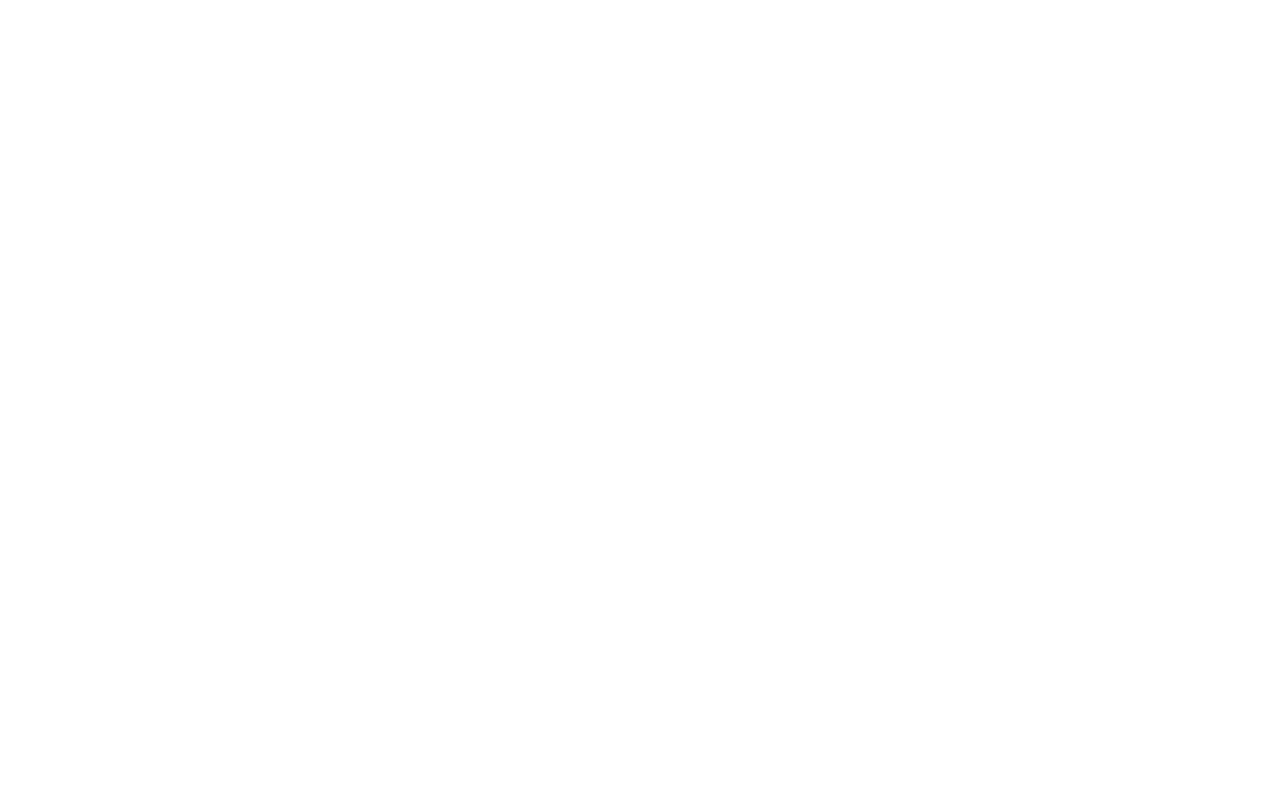
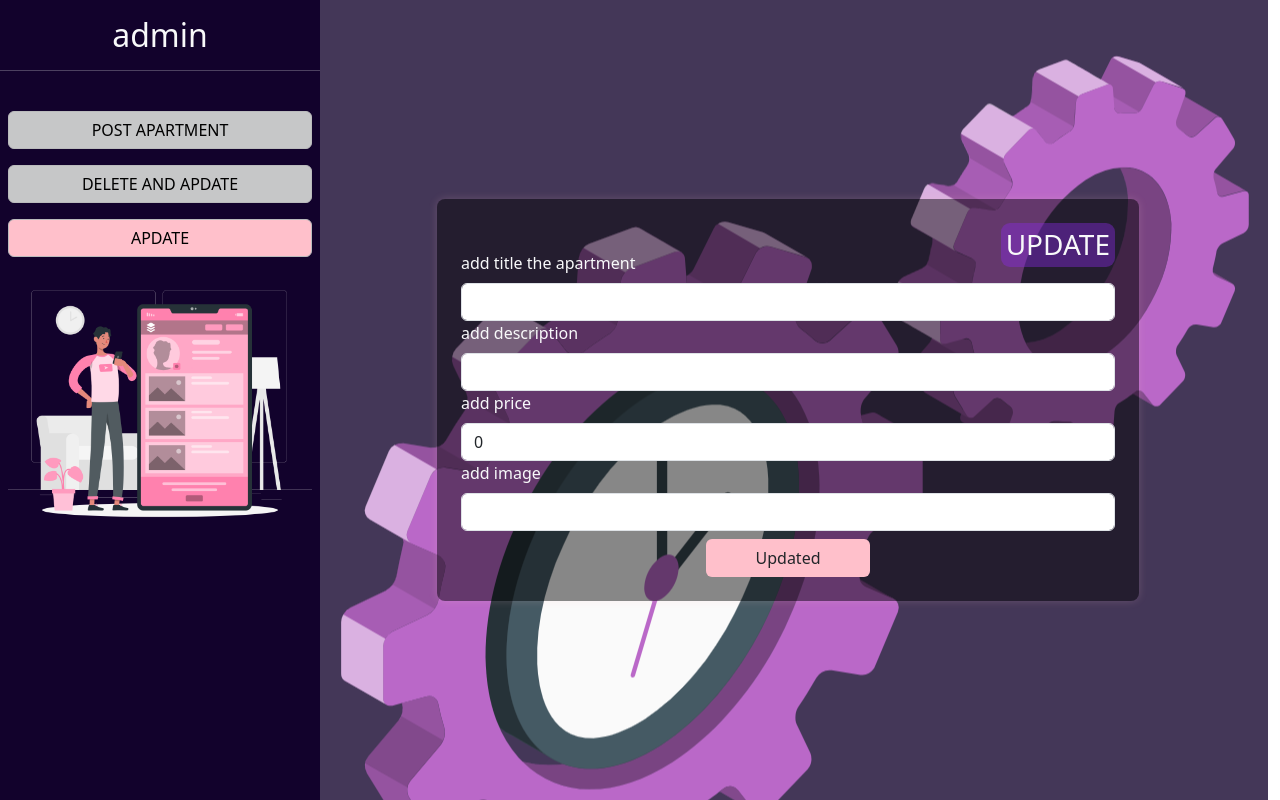
Before and after one commit to abde00taki/hotel, a React app: page /update/1 in a window 1280 px wide. Before the commit this address had no page. Built offline with nearby package versions, Linux system fonts and the light colour scheme; no server answers; the HTML template or start-up script is replaced by a standard one.

Commit message:
router update added

```diff
--- a/src/App.jsx
+++ b/src/App.jsx
@@ -10,6 +10,7 @@
 import ApartmentDitails from './pages/ApartmentDitails';
 import AddApartment from './admin/admin';
 import Navbar from './component/Navbar';
+import Update from './admin/Apdate';
 
 
 
@@ -36,6 +37,7 @@
           <Route path='/apartment' element={<ApartmentPages />} />
           <Route path="/apartment/:id" element={<ApartmentDitails />} />
           <Route path="/admin" element={<AddApartment />} />
+          <Route path="/update/:id" element={<Update />} />
         </Routes>
        </div>
 
--- /dev/null
+++ b/src/admin/Apdate.jsx
@@ -0,0 +1,124 @@
+import axios from "axios";
+import { useEffect, useState } from "react";
+import { NavLink } from "react-router-dom";
+import { useParams } from "react-router-dom";
+
+export default function Update() {
+    const { id } = useParams();
+    const [title, setTitle] = useState("")
+    const [desc, setDesc] = useState("")
+    const [price, setPrice] = useState(Number)
+    const [image, setImage] = useState('')
+
+    useEffect(() => {
+        axios
+            .get(`http://localhost:8888/products/${id}`)
+            .then((res) => {
+                const product = res.data;
+                setTitle(product.title);
+                setDesc(product.desc);
+                setPrice(product.price);
+                setImage(product.image);
+            })
+            .catch((err) => {
+                console.error(err);
+                alert("Failed to load product data");
+            });
+    }, [id]);
+
+    const handleUpdate = (e) => {
+        e.preventDefault();
+
+        axios
+            .put(`http://localhost:8888/products/${id}`, {
+                title,
+                desc,
+                price,
+                image,
+            })
+            .then((res) => {
+                console.log("Updated:", res.data);
+                alert("Product updated!");
+            })
+            .catch((err) => {
+                console.error(err);
+                alert("Failed to update product");
+            });
+    };
+    return (
+        <>
+
+            <div className="row w-100">
+                <div className="col-md-3 ">
+                    <div className="sidebar  vh-100 w-25 text-break " style={{ position: "fixed" }}>
+                        <h2 className="text-light text-center mt-3" >admin</h2>
+                        <hr className="text-light" />
+                        <div className="d-flex justify-content-center flex-column p-2">
+                            <NavLink className="btn btn-light W-100 mt-3 " >POST APARTMENT</NavLink>
+                            <NavLink className="btn btn-light W-100 mt-3" >DELETE AND APDATE</NavLink>
+                            <NavLink className="btn btn-light W-100 mt-3" style={{ backgroundColor: "pink" }} >APDATE</NavLink>
+                            <img src="/admin.png" alt="" />
+                        </div>
+
+                    </div>
+                </div>
+                <div className="product-container col-md-9 container">
+                    <form action="" className="d-flex justify-content-center align-items-center vh-100 flex-column text-light " onSubmit={handleUpdate} >
+                <div className="post-container w-75 p-4 rounded-3">
+                    <div className="d-flex justify-content-between">
+                        <label style={{alignContent: "end"}} htmlFor="">
+                        add title the apartment
+                    </label>
+                    <h3 className="update-title">UPDATE</h3>
+                    </div>
+                    <input
+                        type="text"
+                        onChange={(e) => setTitle(e.target.value)}
+                        value={title}
+                        className="form-control mt-2"
+                    />
+                    <label htmlFor="">
+                        add description
+                    </label>
+                    <input
+                        type="text"
+                        onChange={(e) => setDesc(e.target.value)}
+                        value={desc}
+                        className="form-control mt-2"
+                    />
+                    <label htmlFor="">
+                        add price
+                    </label>
+                    <input
+                        type="number"
+                        onChange={(e) => setPrice(e.target.value)}
+                        value={price}
+                        className="form-control mt-2"
+                    />
+                    <label htmlFor="">
+                        add image
+                    </label>
+                    <input
+                        type="text"
+                        onChange={(e) => setImage(e.target.value)}
+                        value={image}
+                        className="form-control mt-2"
+                    />
+                    <div className="d-flex justify-content-center">
+                        <button className="btn  mt-2 w-25 " style={{ backgroundColor: "pink" }} type="submit">Updated</button>
+                    </div>
+                </div>
+            </form>
+
+
+
+                </div>
+            </div>
+
+
+
+
+
+        </>
+    )
+}
--- a/src/admin/admin.jsx
+++ b/src/admin/admin.jsx
@@ -4,6 +4,7 @@
 import { NavLink } from "react-router-dom";
 
 export default function AddApartment() {
+    const [chenge, setChenge] = useState("")
     const [title, setTitle] = useState("")
     const [desc, setDesc] = useState("")
     const [price, setPrice] = useState(Number)
@@ -40,6 +41,7 @@
                 .catch(err => console.error(err));
         }
     };
+
     return (
         <>
             <div className="row w-100">
@@ -48,17 +50,22 @@
                         <h2 className="text-light text-center mt-3" >admin</h2>
                         <hr className="text-light" />
                         <div className="d-flex justify-content-center flex-column p-2">
-                            <NavLink className="btn  W-100 mt-3" style={{backgroundColor: "pink"}}>POST APARTMENT</NavLink>
-                            <NavLink className="btn btn-light W-100 mt-3" >DELETE AND APDATE</NavLink>
+                            <NavLink onClick={() => setChenge('post')} className="btn  W-100 mt-3" style={{ backgroundColor: chenge === 'post' ? "pink" : "white" }}>POST APARTMENT</NavLink>
+                            <NavLink onClick={() => setChenge('deletet')} className="btn btn-light W-100 mt-3" style={{ backgroundColor: chenge === 'deletet' ? "pink" : "white" }} >DELETE AND APDATE</NavLink>
+                            <NavLink onClick={() => setChenge('update')} className="btn btn-light W-100 mt-3" style={{ backgroundColor: chenge === 'update' ? "red" : "white" }} >APDATE</NavLink>
+                            {chenge === 'update' && (
+                                 <p className="text-danger">plase choice apartmrnt</p>
+                            )}
                             <img src="admin.png" alt="" />
                         </div>
 
                     </div>
                 </div>
                 <div className="product-container col-md-9 container">
+                    <div className={chenge === "post" ? "" : "d-none"} >
                         <form action="" className="d-flex justify-content-center align-items-center vh-100 flex-column text-light " onSubmit={handleSubmit} >
                             <div className="post-container w-75 p-4 rounded-3">
-                            <label  htmlFor="">
+                                <label htmlFor="">
                                     add title the apartment
                                 </label>
                                 <input
@@ -95,11 +102,14 @@
                                     className="form-control mt-2"
                                 />
                                 <div className="d-flex justify-content-center">
-                                <button className="btn  mt-2 w-25 "  style={{backgroundColor: "pink"}} type="submit">add</button>
+                                    <button className="btn  mt-2 w-25 " style={{ backgroundColor: "pink" }} type="submit">add</button>
                                 </div>
                             </div>
                         </form>
-                    <hr />
+                    </div>
+
+
+                    <div className={chenge !== "delete" ? "" : "d-none"}>
                         <div className="apartment-container">
 
                             <div className="row w-100 ">
@@ -113,6 +123,7 @@
                         </div>
                     </div>
                 </div>
+            </div>
 
         </>
     )
--- a/src/component/Cards.jsx
+++ b/src/component/Cards.jsx
@@ -39,13 +39,16 @@
 
                     <div className="d-flex justify-content-center w-100">
                         {props.context !== 'admin' ? (<Link to={'/apartment/' + props.id} className="btn btn-dark w-75"> rent </Link>) :
-                            (<button onClick={props.handleDelete} className="btn btn-danger"> delet </button>)}
+                            ( <div>
+                                <hr />
+                                <button onClick={props.handleDelete} className="btn w-100" style={{backgroundColor: "pink"}}> delet </button>
+                                <Link to={ '/update/' +props.id} onClick={props.handleUpdate} className="btn btn-warning w-100 mt-2" > update </Link>
+                            </div>
+                            )}
                     </div>
                 </div>
             </div>
             </div>
-
-
         </>
     )
 }
--- a/src/index.css
+++ b/src/index.css
@@ -1,7 +1,7 @@
 /* hadi lpage dyal admin  */
 .product-container {
     background-color: rgba(18, 2, 44, 0.788);
-    background-image: url('Work-2.png');
+    background-image: url('/Work-2.png');
     background-attachment: fixed;
     background-repeat: no-repeat;
     background-position: right ;
@@ -19,3 +19,8 @@
 .btn-admin {
     background-color: pink;
 }
+.update-title {
+    background-color: rgba(137, 43, 226, 0.413);
+    border-radius: 9px;
+    padding: 5px;
+}
--- a/src/pages/ApartmentDitails.jsx
+++ b/src/pages/ApartmentDitails.jsx
@@ -1,6 +1,7 @@
 import axios from "axios";
 import { useEffect, useState } from "react"
 import { useParams } from "react-router-dom";
+import Navbar from "../component/Navbar";
 
 export default function ApartmentDitails() {
   const [product, setProducts] = useState()
@@ -25,7 +26,7 @@
           <h1>{product.title}</h1>
           <p>{product.desc}</p>
           <p>{product.price}</p>
-          <img src={product.image} alt={product.title} />
+          <img src={'/'+product.image} alt={product.title} />
         </div>
       </div>
     </>
```
Lines whose indentation alone changed are shown as unchanged.
